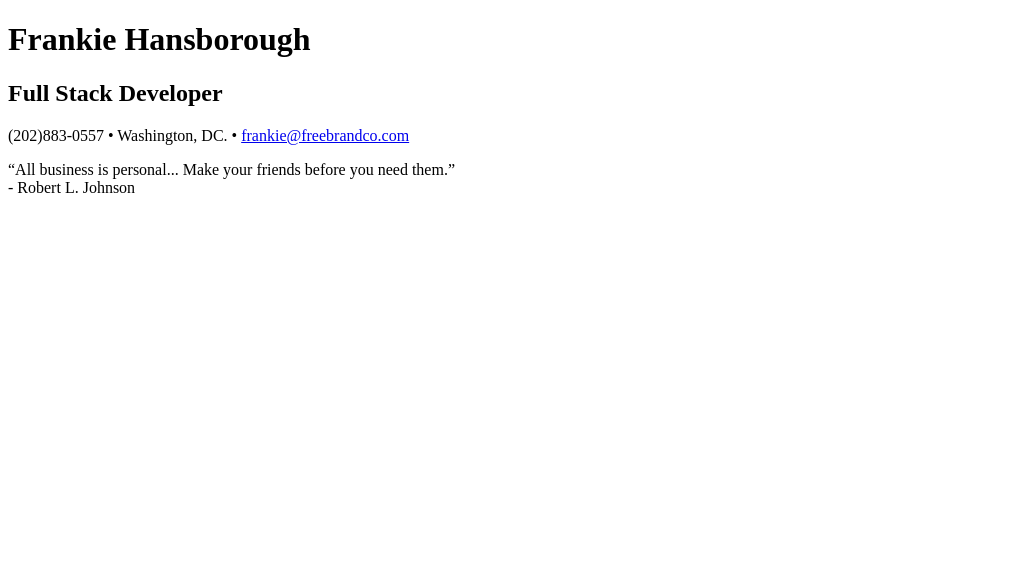
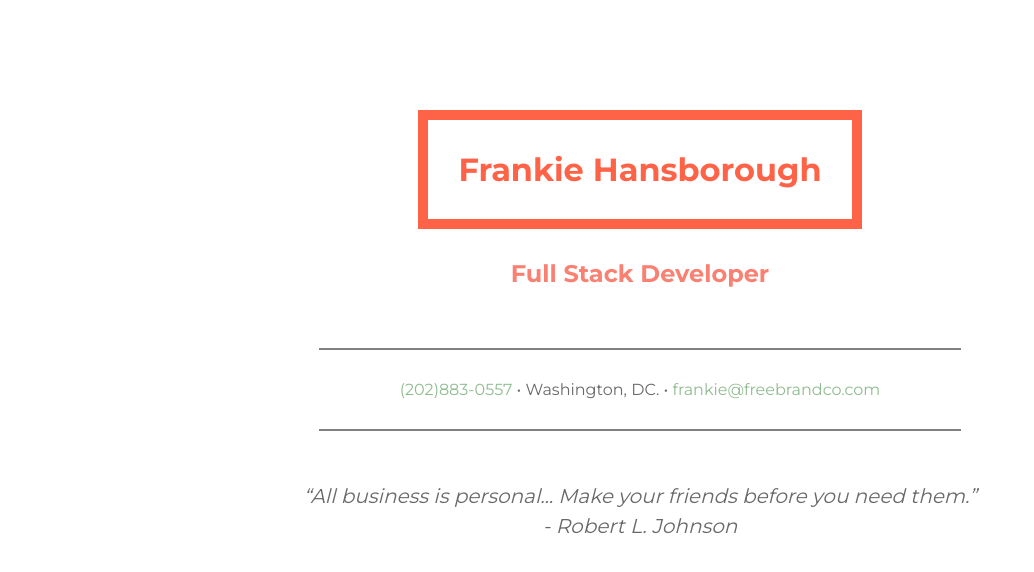
Before and after one commit to FrankieCH10/Contact-me, a plain HTML site: page index.html in a window 1280 px wide. Shown: the whole page, without its empty margins (0-1034 px from the left). Drawn offline with Linux system fonts and the light colour scheme; files that its build step writes are made by us from their sources; the site is published under a folder, as on GitHub Pages, so addresses that start at the root find nothing.

Commit message:
Update index.html

```diff
--- a/index.html
+++ b/index.html
@@ -3,7 +3,7 @@
 <head>
 <meta charset="UTF-8">
 <title>Business Card Website</title>
-<link rel="stylesheet" type="text/css" href="/github.com/FrankieCH10/style.css">
+<link rel="stylesheet" type="text/css" href="style.css">
 <link href='http://fonts.googleapis.com/css?family=Montserrat:400,700' rel='stylesheet' type='text/css'>
 </head>
 
```
